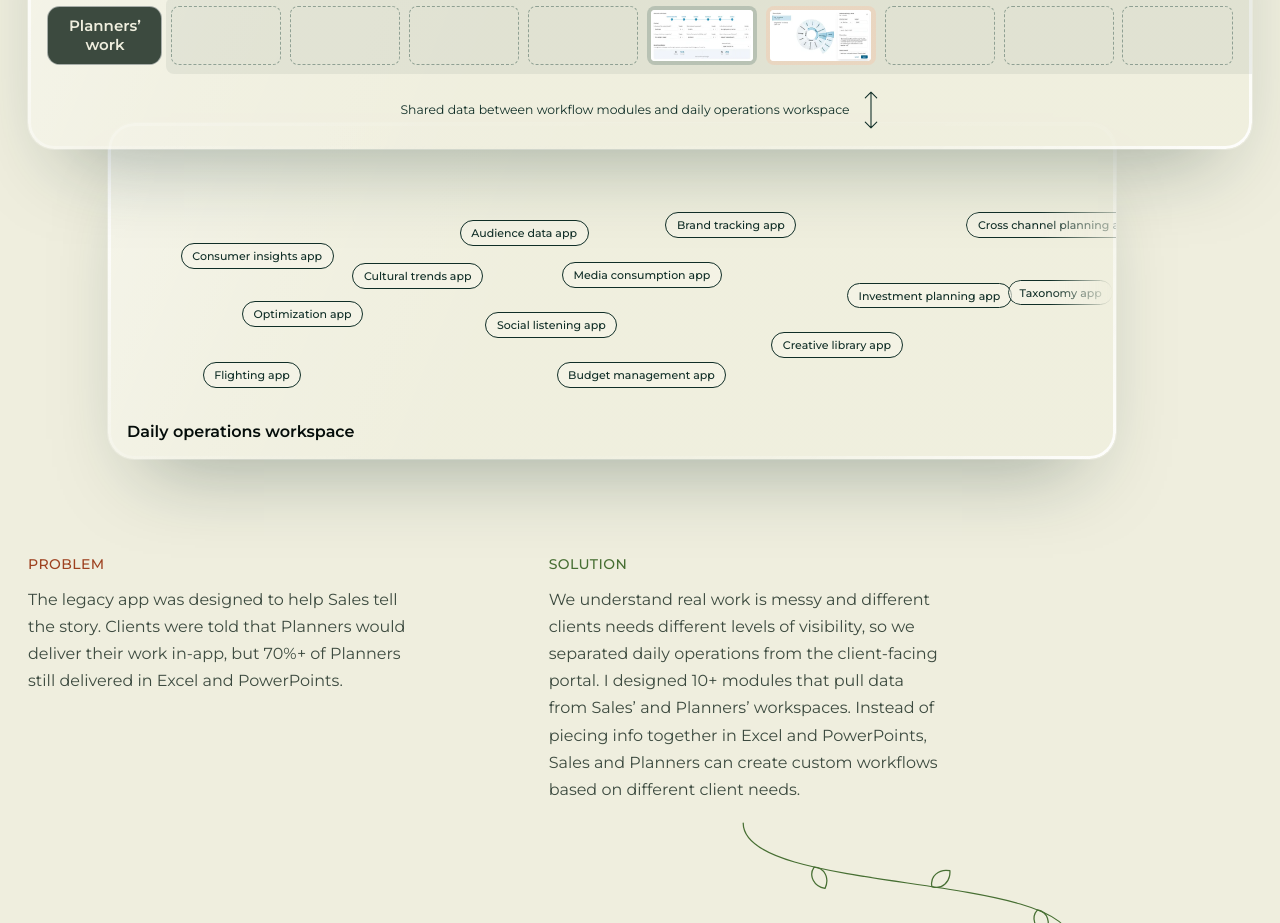
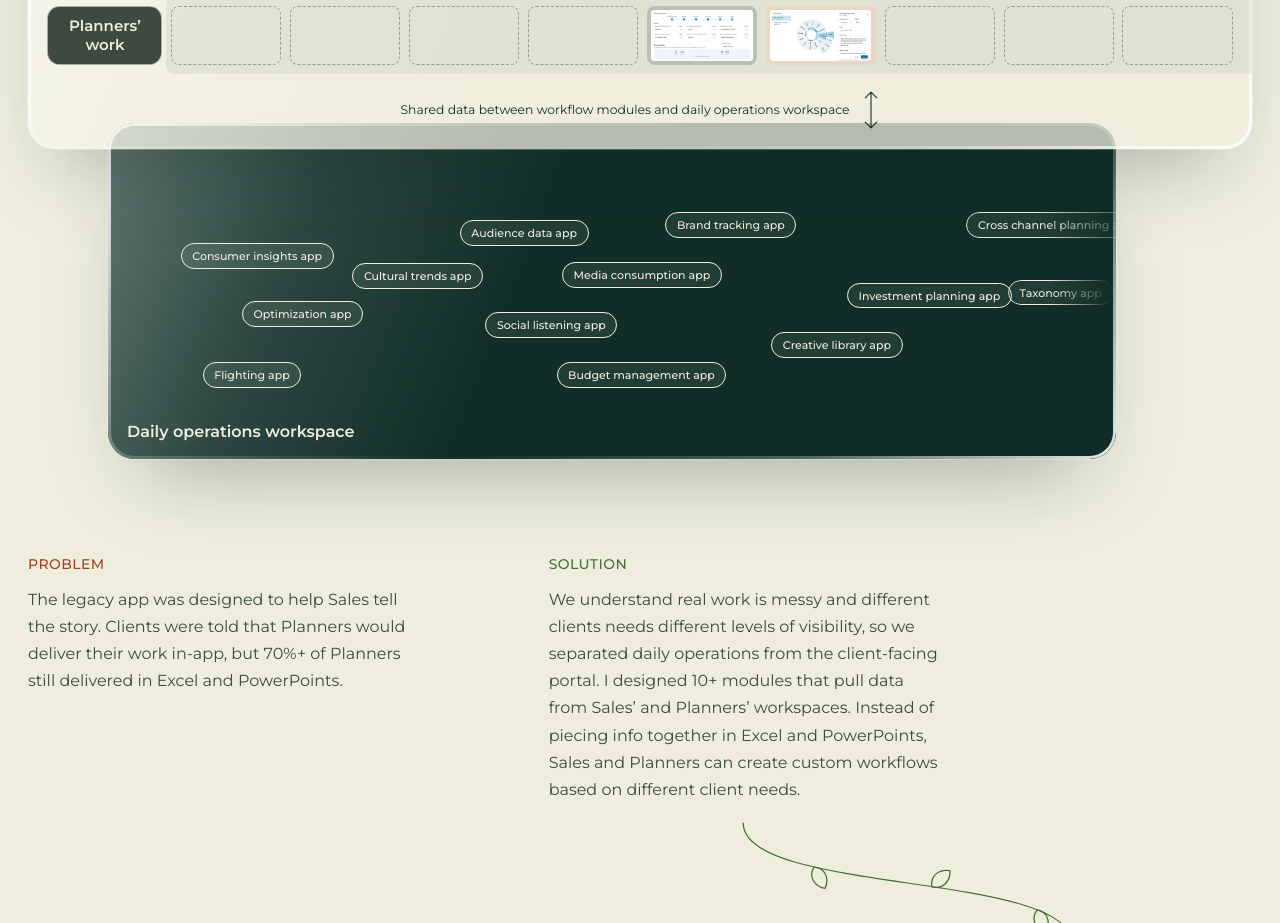
Before and after one commit to broccoli-tree-design/website, a Next.js app: page / in a window 1280 px wide. Shown: the part 5220-6143 px from the top of the page. Built offline with nearby package versions, Linux system fonts and the light colour scheme.

Commit message:
Daily operations workspace tile: dark green background, ivory type
Co-Authored-By: Claude Sonnet 5.5 <noreply@anthropic.com>

```diff
--- a/app/cases.css
+++ b/app/cases.css
@@ -949,6 +949,8 @@ html:has(.case-zoom[open]) {
   z-index: 1;
 }
 .gc-ops {
+  /* dark green with ivory type, unlike the glass board above it */
+  background: var(--green-900);
   z-index: 0;
   width: calc(1140 * var(--u));
   min-height: calc(380 * var(--u));
@@ -970,19 +972,20 @@ html:has(.case-zoom[open]) {
   align-items: center;
   height: calc(34 * 0.855 * var(--u));
   padding: 0 calc(14 * 0.855 * var(--u));
-  border: 1px solid var(--green-900);
+  border: 1px solid var(--neutral-100);
   border-radius: 999px;
-  background: rgba(247, 245, 234, 0.62);
+  background: rgba(239, 238, 222, 0.08);
   font-size: max(11px, calc(14 * 0.855 * var(--u)));
   font-weight: 500;
   white-space: nowrap;
-  color: var(--green-900);
+  color: var(--neutral-100);
 }
 .gc-apps li.is-fade {
   -webkit-mask-image: linear-gradient(90deg, #000 40%, transparent);
   mask-image: linear-gradient(90deg, #000 40%, transparent);
 }
 .gc-ops .gc-tile-title {
+  color: var(--neutral-100);
   position: absolute;
   left: calc(22 * var(--u));
   bottom: calc(20 * var(--u));
```
